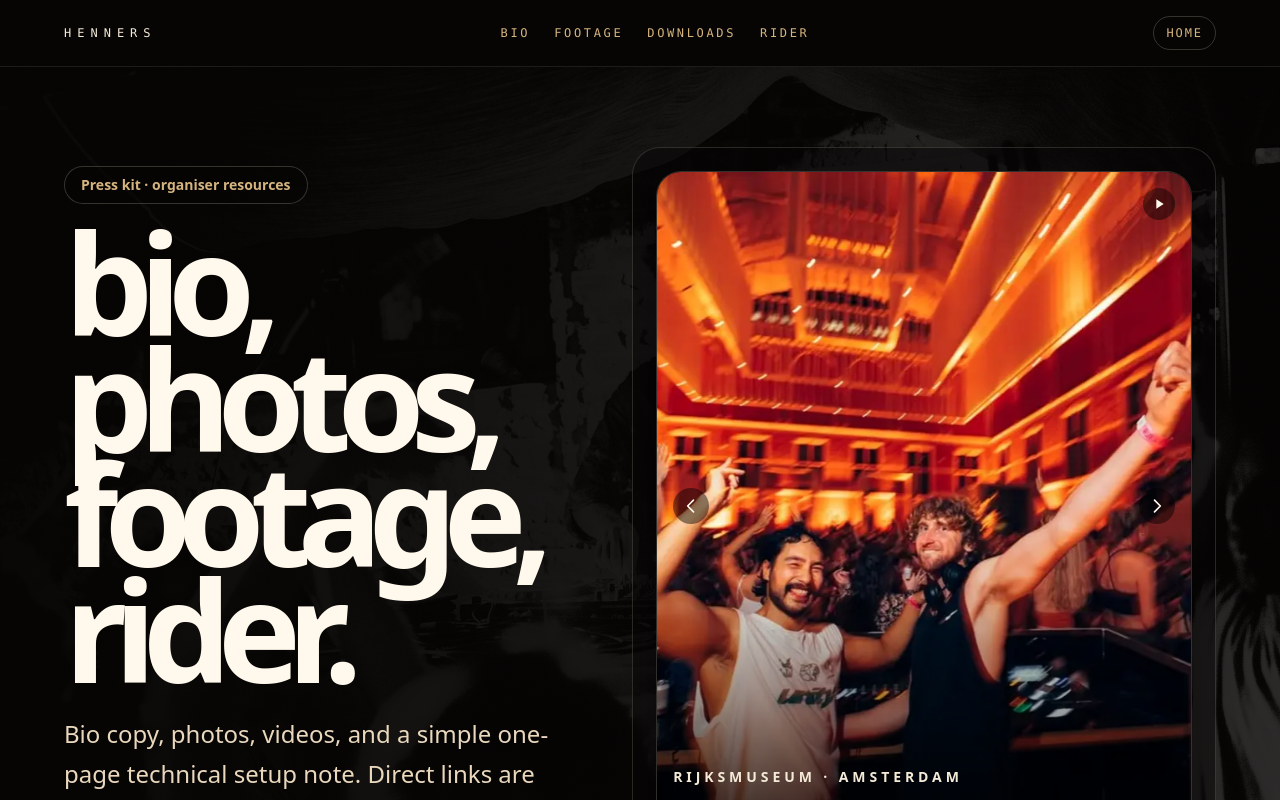
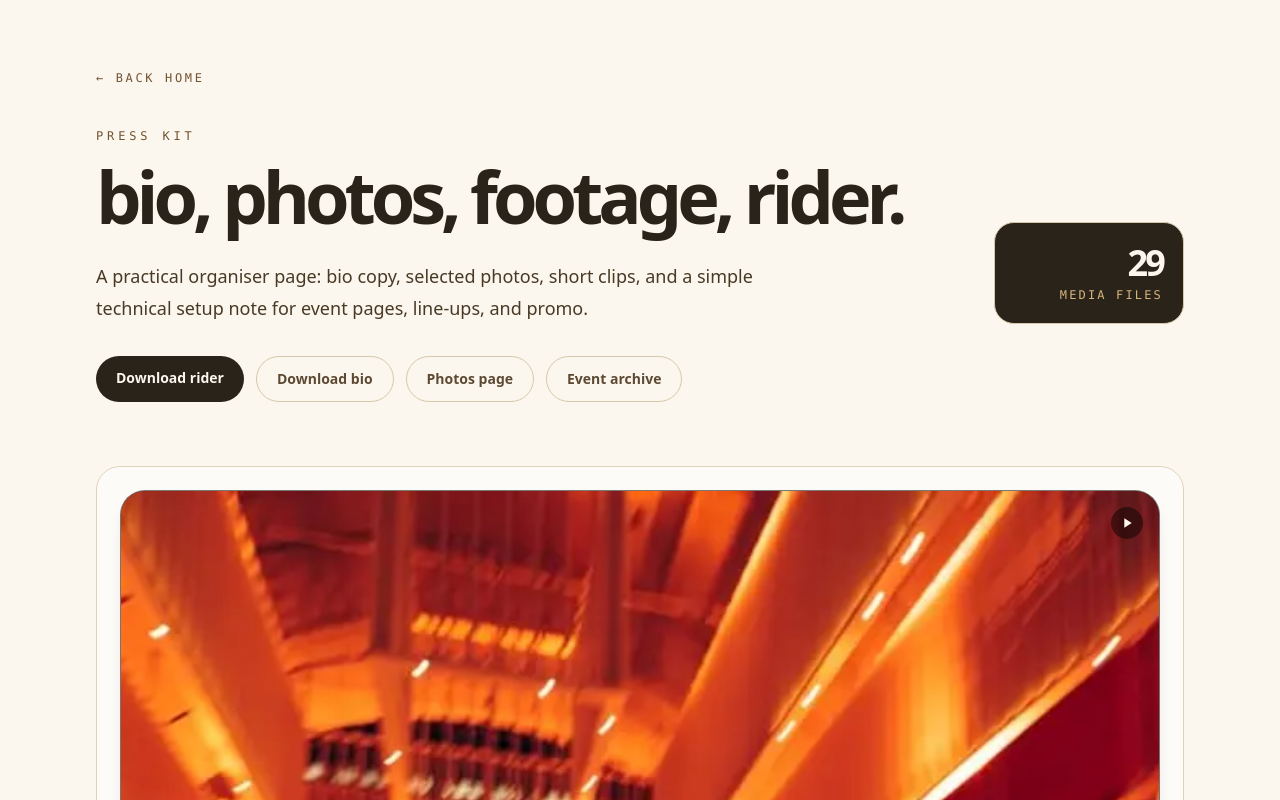
Before and after one commit to kokosthief/dj.henners.bio, a Next.js app: page /media-package in a window 1280 px wide. Shown: the top 800 px of the page. Built offline with nearby package versions, Linux system fonts and the light colour scheme.

Commit message:
fix: align press kit page with site design

```diff
--- a/src/app/media-package/page.tsx
+++ b/src/app/media-package/page.tsx
@@ -133,63 +133,45 @@ export default function MediaPackagePage() {
   };
 
   return (
-    <main className="min-h-screen overflow-hidden bg-[#fbf7ee] text-[#2a2319]">
+    <main className="min-h-screen overflow-hidden bg-[#fbf7ee] text-[#2a2319] selection:bg-[#2a2319] selection:text-[#fbf7ee]">
       <div className="pointer-events-none fixed inset-0 -z-0 bg-[#fbf7ee]" />
 
-      <header className="relative z-20 border-b border-[#f4ead8]/10 bg-[#060504] px-5 py-4 sm:px-8">
-        <div className="mx-auto flex max-w-6xl items-center justify-between gap-4">
-          <Link href="/" className="font-mono text-xs uppercase tracking-[0.5em] text-[#f4ead8]">
-            Henners
+      <section className="relative z-10 mx-auto max-w-6xl px-5 py-16 sm:px-6 lg:px-8">
+        <Link href="/" className="font-mono text-xs uppercase tracking-[0.22em] text-[#725332] hover:text-[#2a2319]">← Back home</Link>
+        <div className="mt-10 grid gap-8 lg:grid-cols-[0.82fr_0.18fr] lg:items-end">
+          <div>
+            <p className="font-mono text-xs uppercase tracking-[0.32em] text-[#725332]">Press kit</p>
+            <h1 className="mt-4 max-w-4xl text-5xl font-semibold leading-[0.95] tracking-[-0.07em] text-[#2a2319] md:text-7xl">
+              bio, photos, footage, rider.
+            </h1>
+            <p className="mt-7 max-w-2xl text-lg leading-8 text-[#493925]">
+              A practical organiser page: bio copy, selected photos, short clips, and a simple technical setup note for event pages, line-ups, and promo.
+            </p>
+          </div>
+          <div className="rounded-[1.25rem] border border-[#d6c6aa] bg-[#2a2319] p-5 text-right text-[#fbf7ee]">
+            <p className="text-4xl font-semibold tracking-[-0.08em]">{mediaFiles.images.length + mediaFiles.videos.length}</p>
+            <p className="mt-1 font-mono text-xs uppercase tracking-[0.18em] text-[#d6b47f]">media files</p>
+          </div>
+        </div>
+        <div className="mt-8 flex flex-wrap gap-3">
+          <a href="/downloads/documents/technical-rider.pdf" download className="rounded-full bg-[#2a2319] px-5 py-3 text-sm font-semibold text-[#fbf7ee] hover:bg-[#55391f]">
+            Download rider
+          </a>
+          <a href="/downloads/documents/artist-biography.pdf" download className="rounded-full border border-[#d6c6aa] px-5 py-3 text-sm font-semibold text-[#5e4a33] hover:bg-[#eadfc9]">
+            Download bio
+          </a>
+          <Link href="/photos" className="rounded-full border border-[#d6c6aa] px-5 py-3 text-sm font-semibold text-[#5e4a33] hover:bg-[#eadfc9]">
+            Photos page
           </Link>
-          <nav aria-label="Press kit navigation" className="hidden items-center gap-6 font-mono text-xs uppercase tracking-[0.22em] text-[#d6b47f] md:flex">
-            <a href="#bio" className="hover:text-[#f4ead8]">bio</a>
-            <a href="#footage" className="hover:text-[#f4ead8]">footage</a>
-            <a href="#downloads" className="hover:text-[#f4ead8]">downloads</a>
-            <a href="#rider" className="hover:text-[#f4ead8]">rider</a>
-          </nav>
-          <Link href="/" className="rounded-full border border-[#f4ead8]/20 px-3 py-2 font-mono text-xs uppercase tracking-[0.16em] text-[#d6b47f] hover:border-[#f4ead8] hover:text-[#f4ead8]">
-            home
+          <Link href="/events" className="rounded-full border border-[#d6c6aa] px-5 py-3 text-sm font-semibold text-[#5e4a33] hover:bg-[#eadfc9]">
+            Event archive
           </Link>
         </div>
-      </header>
+      </section>
 
-      <section className="relative overflow-hidden bg-[#060504] px-5 pb-20 pt-16 text-[#f4ead8] sm:px-8 lg:pt-20">
-        <div className="absolute inset-0 opacity-35">
-          <Image
-            src="/images/gallery/edfh-basement-bw.jpg"
-            alt=""
-            fill
-            priority
-            quality={75}
-            sizes="100vw"
-            className="object-cover grayscale contrast-125"
-          />
-          <div className="absolute inset-0 bg-[linear-gradient(90deg,rgba(6,5,4,0.96)_0%,rgba(6,5,4,0.78)_45%,rgba(6,5,4,0.52)_100%)]" />
-        </div>
-        <div className="relative z-10 mx-auto grid max-w-6xl gap-10 lg:grid-cols-[0.95fr_1.05fr] lg:items-end">
-          <div>
-            <p className="mb-5 inline-flex rounded-full border border-[#f4ead8]/20 bg-[#060504]/45 px-4 py-2 text-sm font-semibold text-[#d6b47f]">
-              Press kit · organiser resources
-            </p>
-            <h1 className="max-w-4xl text-[clamp(3.8rem,11vw,10rem)] font-semibold leading-[0.82] tracking-[-0.1em] text-[#fff8ec]">
-              bio, photos, footage, rider.
-            </h1>
-            <p className="mt-7 max-w-2xl text-xl leading-9 text-[#ead8bd] sm:text-2xl sm:leading-10">
-              Bio copy, photos, videos, and a simple one-page technical setup note. Direct links are easier than a big bundled press document.
-            </p>
-            <div className="mt-8 flex flex-col gap-3 sm:flex-row">
-              <Link href="/#contact" className="rounded-full bg-[#f4ead8] px-6 py-4 text-center font-mono text-xs uppercase tracking-[0.2em] text-[#060504] transition hover:bg-[#d6b47f]">
-                need another format?
-              </Link>
-              <a href="/downloads/documents/technical-rider.pdf" download className="rounded-full border border-[#f4ead8]/25 px-6 py-4 text-center font-mono text-xs uppercase tracking-[0.2em] text-[#f4ead8] transition hover:border-[#f4ead8]">
-                Download rider
-              </a>
-            </div>
-          </div>
-
-          <div className="hidden min-w-0 rounded-[1.75rem] border border-[#f4ead8]/15 bg-[#060504]/50 p-4 sm:p-6 md:block">
-            <ImageSlideshow autoPlay={false} showControls className="w-full" />
-          </div>
+      <section className="relative z-10 mx-auto max-w-6xl px-5 pb-10 sm:px-6 lg:px-8">
+        <div className="overflow-hidden rounded-[1.5rem] border border-[#e0d2b9] bg-white/55 p-4 sm:p-6">
+          <ImageSlideshow autoPlay={false} showControls className="w-full" />
         </div>
       </section>
 
@@ -351,10 +333,11 @@ export default function MediaPackagePage() {
 
       <footer className="relative z-10 border-t border-[#e0d2b9] px-5 py-10 text-sm text-[#5f4a32] sm:px-6 lg:px-8">
         <div className="mx-auto flex max-w-7xl flex-col gap-4 md:flex-row md:items-center md:justify-between">
-          <p>© {new Date().getFullYear()} Henners · Press kit · Amsterdam</p>
+          <p>© {new Date().getFullYear()} Henners · Amsterdam</p>
           <div className="flex gap-4">
-            <Link href="/" className="hover:text-[#725332]">Home</Link>
-            <a href="https://soundcloud.com/srenneh" target="_blank" rel="noopener noreferrer" className="hover:text-[#725332]">SoundCloud</a>
+            <Link href="/events" className="hover:text-[#725332]">events</Link>
+            <Link href="/photos" className="hover:text-[#725332]">photos</Link>
+            <a href="https://soundcloud.com/srenneh" target="_blank" rel="noopener noreferrer" className="hover:text-[#725332]">soundcloud</a>
           </div>
         </div>
       </footer>
```
